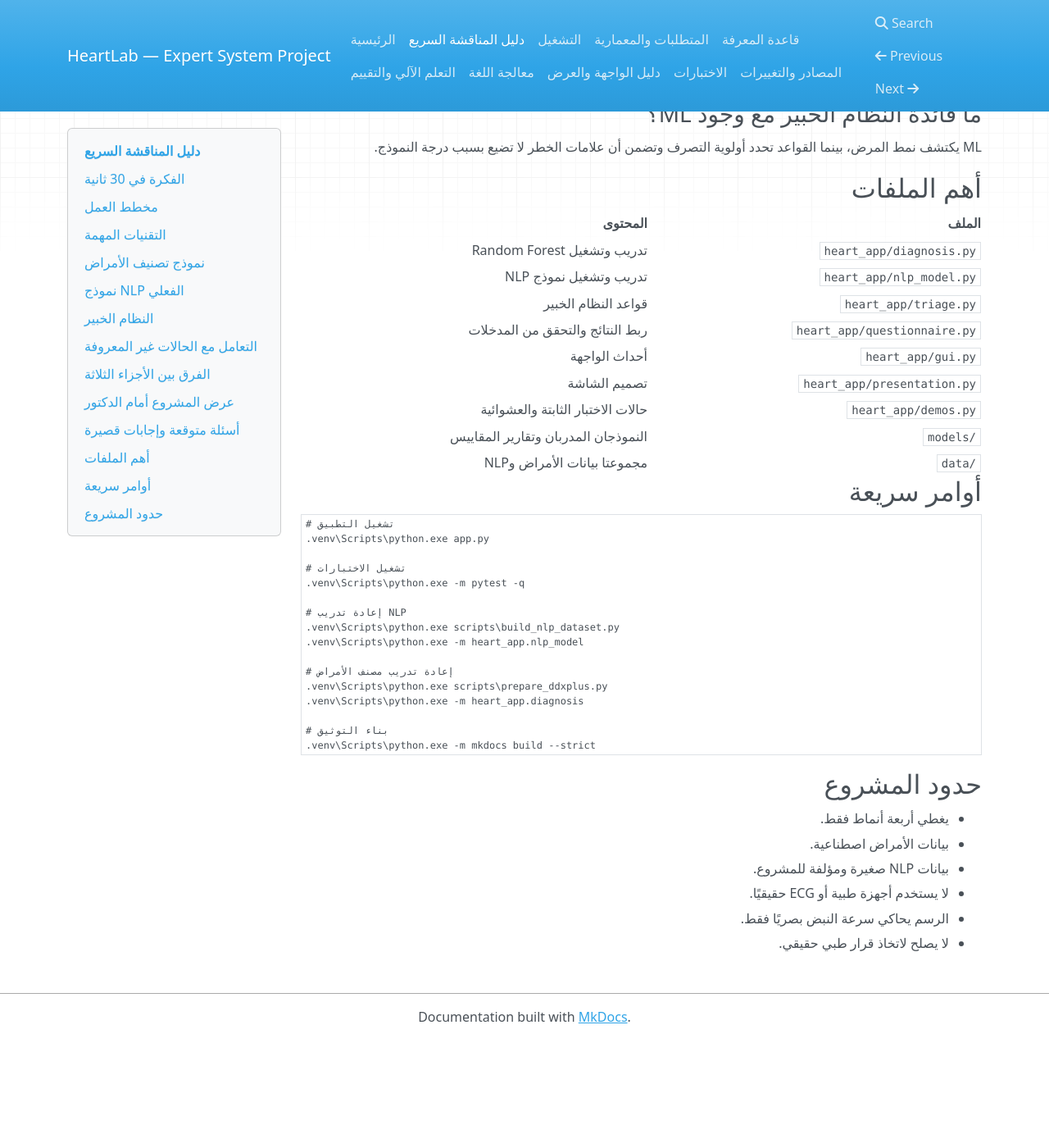
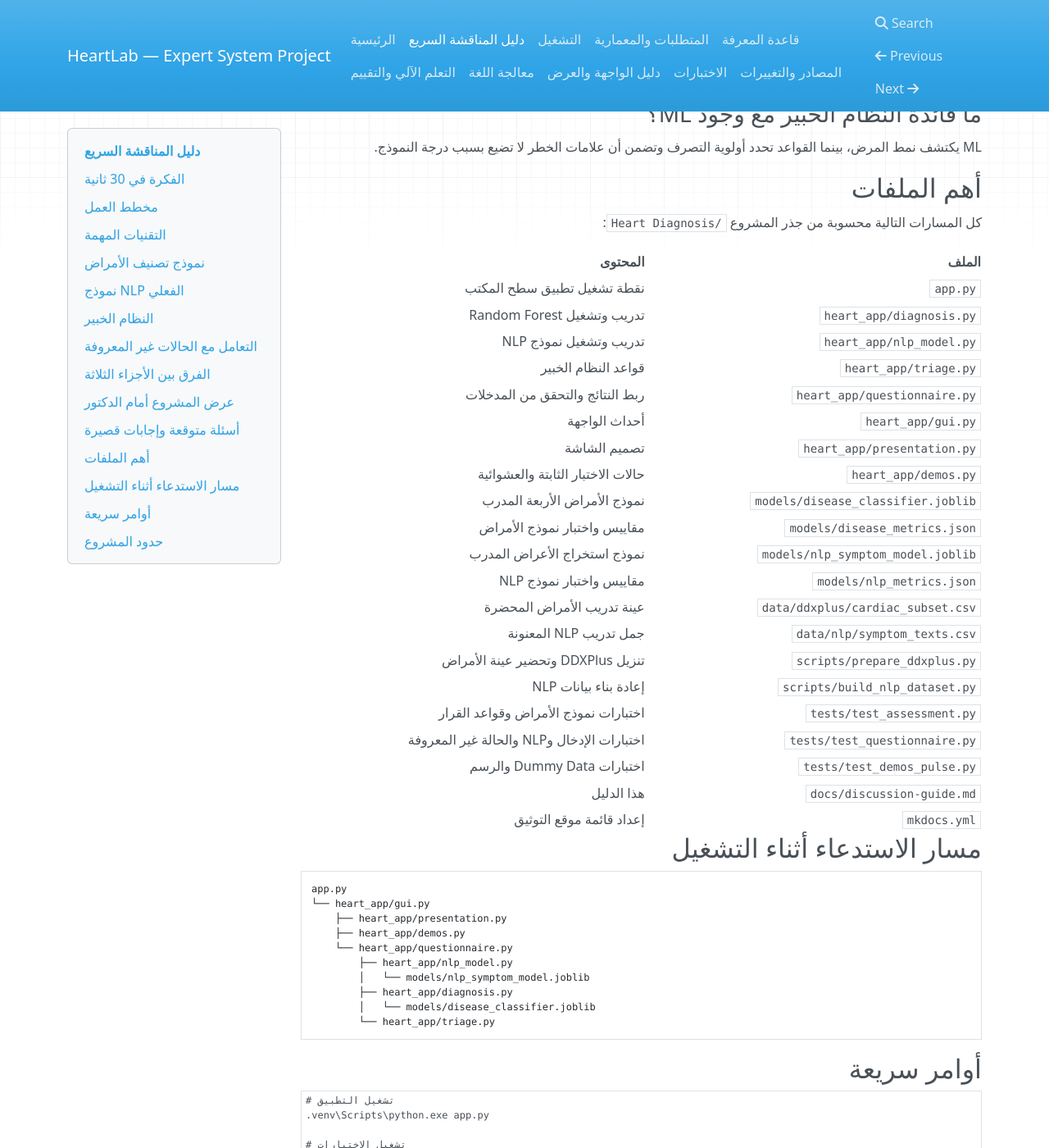
Before and after one commit to alimaresh/HeartLab, an MkDocs documentation site: the page built from docs/discussion-guide.md, in a window 1280 px wide and 1400 px high, scrolled down 4101 px. Shown: the whole window at 82% size. Built offline with MkDocs 1.6.1, drawn with Linux system fonts in a browser that asks for light colours; nearby versions of some CDN libraries; before the commit the page ends 5369 px from its top, so only the background shows below that.

Commit message:
Document project file paths

````diff
--- a/docs/discussion-guide.md
+++ b/docs/discussion-guide.md
@@ -157,8 +157,11 @@ ML يكتشف نمط المرض، بينما القواعد تحدد أولوي
 
 ## أهم الملفات
 
+كل المسارات التالية محسوبة من جذر المشروع `Heart Diagnosis/`:
+
 | الملف | المحتوى |
 | --- | --- |
+| `app.py` | نقطة تشغيل تطبيق سطح المكتب |
 | `heart_app/diagnosis.py` | تدريب وتشغيل Random Forest |
 | `heart_app/nlp_model.py` | تدريب وتشغيل نموذج NLP |
 | `heart_app/triage.py` | قواعد النظام الخبير |
@@ -166,8 +169,34 @@ ML يكتشف نمط المرض، بينما القواعد تحدد أولوي
 | `heart_app/gui.py` | أحداث الواجهة |
 | `heart_app/presentation.py` | تصميم الشاشة |
 | `heart_app/demos.py` | حالات الاختبار الثابتة والعشوائية |
-| `models/` | النموذجان المدربان وتقارير المقاييس |
-| `data/` | مجموعتا بيانات الأمراض وNLP |
+| `models/disease_classifier.joblib` | نموذج الأمراض الأربعة المدرب |
+| `models/disease_metrics.json` | مقاييس واختبار نموذج الأمراض |
+| `models/nlp_symptom_model.joblib` | نموذج استخراج الأعراض المدرب |
+| `models/nlp_metrics.json` | مقاييس واختبار نموذج NLP |
+| `data/ddxplus/cardiac_subset.csv` | عينة تدريب الأمراض المحضرة |
+| `data/nlp/symptom_texts.csv` | جمل تدريب NLP المعنونة |
+| `scripts/prepare_ddxplus.py` | تنزيل DDXPlus وتحضير عينة الأمراض |
+| `scripts/build_nlp_dataset.py` | إعادة بناء بيانات NLP |
+| `tests/test_assessment.py` | اختبارات نموذج الأمراض وقواعد القرار |
+| `tests/test_questionnaire.py` | اختبارات الإدخال وNLP والحالة غير المعروفة |
+| `tests/test_demos_pulse.py` | اختبارات Dummy Data والرسم |
+| `docs/discussion-guide.md` | هذا الدليل |
+| `mkdocs.yml` | إعداد قائمة موقع التوثيق |
+
+## مسار الاستدعاء أثناء التشغيل
+
+```text
+app.py
+└── heart_app/gui.py
+    ├── heart_app/presentation.py
+    ├── heart_app/demos.py
+    └── heart_app/questionnaire.py
+        ├── heart_app/nlp_model.py
+        │   └── models/nlp_symptom_model.joblib
+        ├── heart_app/diagnosis.py
+        │   └── models/disease_classifier.joblib
+        └── heart_app/triage.py
+```
 
 ## أوامر سريعة
 
````
